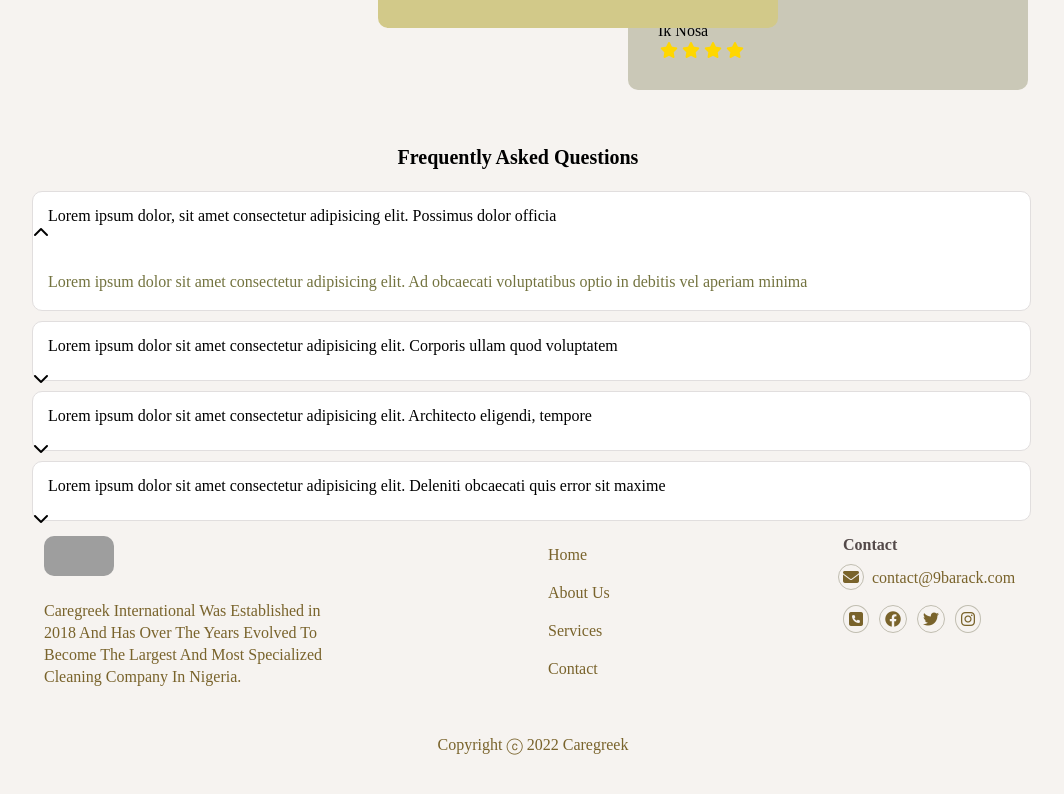
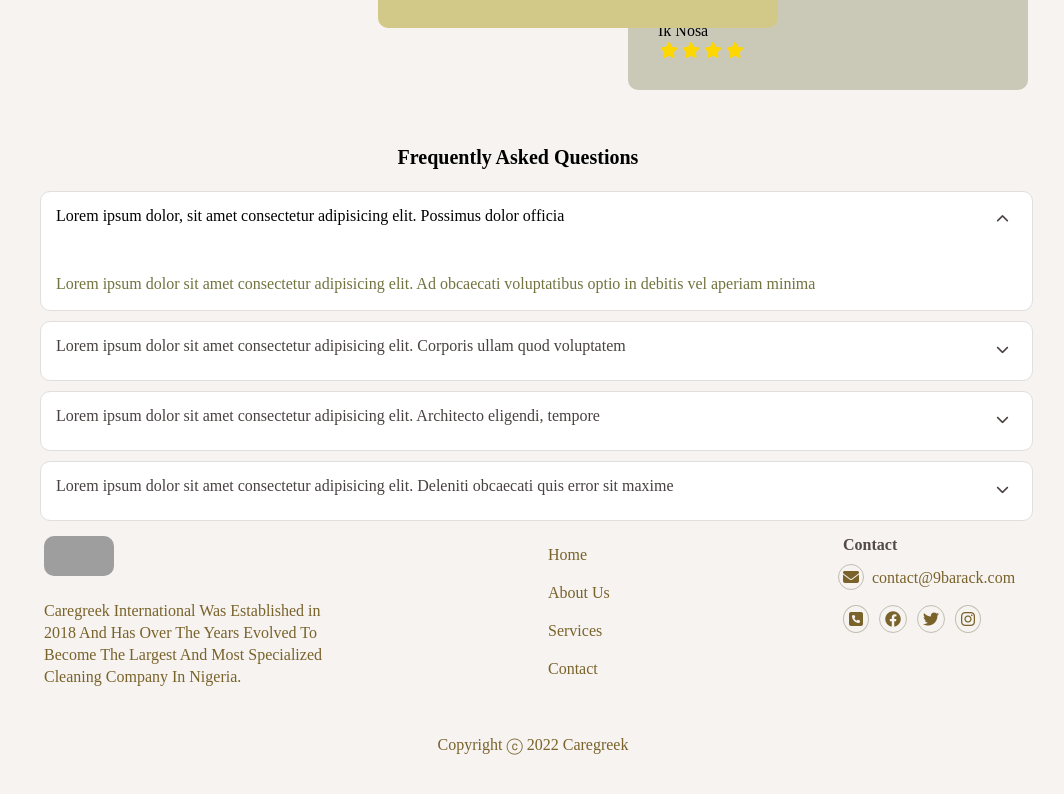
Before and after one commit to baaraka/web-project, a React (Create React App) app: page / in a window 1280 px wide. Shown: the part 4078-4872 px from the top of the page, without its empty margins (122-1186 px from the left). Built offline with nearby package versions, Linux system fonts and the light colour scheme; grey boxes are pictures that could not be loaded.

Commit message:
style the icons for question component

```diff
--- a/src/questions/Questions.css
+++ b/src/questions/Questions.css
@@ -35,43 +35,76 @@
 }
 .questionsParagraph {
   padding: 15px;
+  color: rgb(73, 64, 64);
 }
 .questionsParagraphItem {
   color: rgb(115, 115, 63);
   padding: 30px 15px 15px 15px;
 }
 .questionsListItem1 {
-  width: 90.5%;
+  width: 90%;
   height: 120px;
   margin-bottom: 10px;
-  margin-left: 14px;
+  margin-left: 22px;
   background-color: white;
   border-radius: 10px;
   border: 1px solid rgb(225, 222, 222);
 }
 .questionsListItem2 {
-  width: 90.5%;
+  width: 90%;
   height: 60px;
   margin-bottom: 10px;
-  margin-left: 14px;
+  margin-left: 22px;
   background-color: white;
   border-radius: 10px;
   border: 1px solid rgb(225, 222, 222);
 }
 .questionsListItem3 {
-  width: 90.5%;
+  width: 90%;
   height: 60px;
   margin-bottom: 10px;
-  margin-left: 14px;
+  margin-left: 22px;
   background-color: white;
   border-radius: 10px;
   border: 1px solid rgb(225, 222, 222);
 }
 .questionsListItem4 {
-  width: 90.5%;
+  width: 90%;
   height: 60px;
   background-color: white;
   border-radius: 10px;
-  margin-left: 14px;
+  margin-left: 22px;
   border: 1px solid rgb(225, 222, 222);
 }
+.iconQuestion1 {
+  width: 20px;
+  height: 20px;
+  position: relative;
+  left: 955px;
+  bottom: 15px;
+}
+.iconQuestion2 {
+  width: 20px;
+  height: 20px;
+  position: relative;
+  left: 955px;
+  bottom: 30px;
+}
+.iconQuestion3 {
+  width: 20px;
+  height: 20px;
+  position: relative;
+  left: 955px;
+  bottom: 30px;
+}
+.iconQuestion4 {
+  width: 20px;
+  height: 20px;
+  position: relative;
+  left: 955px;
+  bottom: 30px;
+}
+.upIcon {
+  font-size: 13px;
+  color: rgb(73, 64, 64);
+}
```
